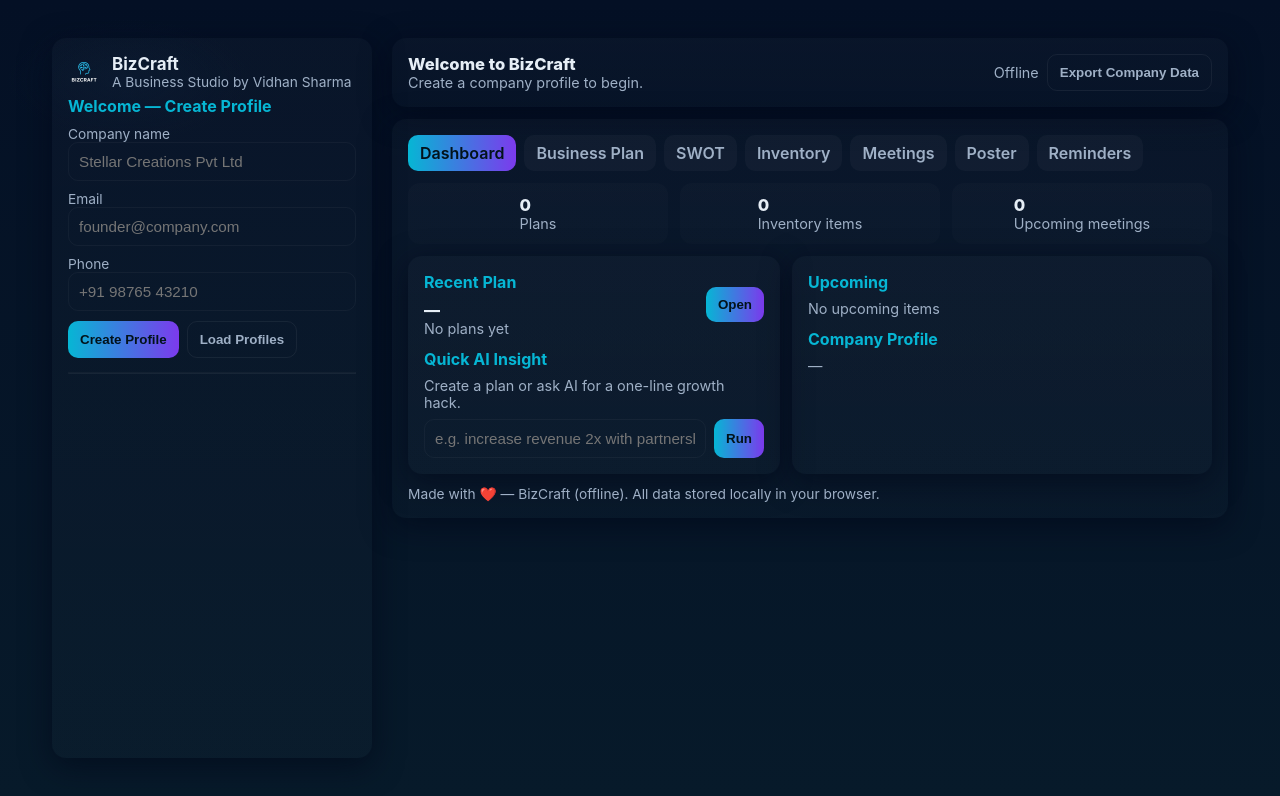
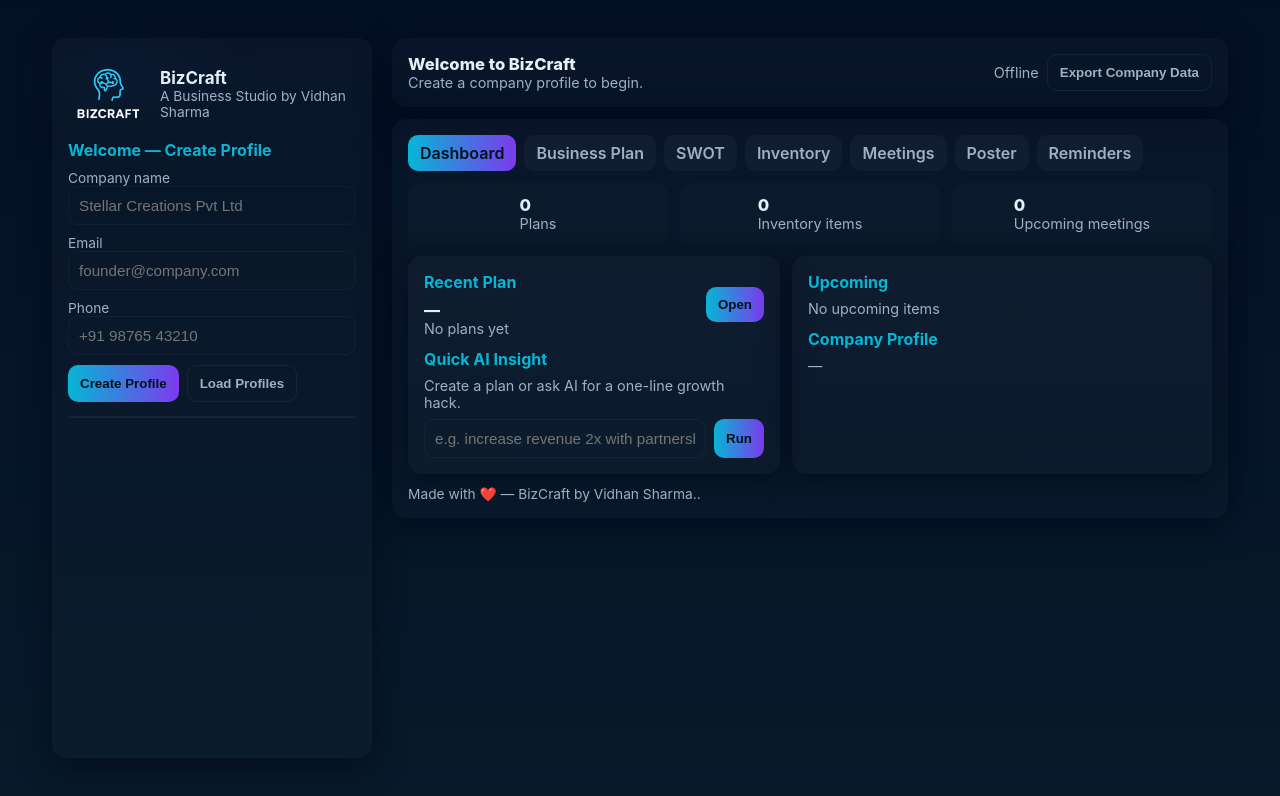
Before and after one commit to vidhansharmaofficial-debug/bizcraft-website, a plain HTML site: page index.html in a window 1280 px wide. Drawn offline with Linux system fonts and the light colour scheme.

Commit message:
Update index.html

```diff
--- a/index.html
+++ b/index.html
@@ -21,7 +21,7 @@
   .sidebar{min-height:720px;overflow:auto}
   .brand{display:flex;gap:12px;align-items:center;margin-bottom:6px}
   .logo img {
-  height: 2em;      /* make it bigger than the text */
+  height: 5em;      /* make it bigger than the text */
   width: auto;      /* keep aspect ratio */
   vertical-align: middle;
   display: inline-block;
@@ -365,7 +365,7 @@
 
       </div> <!-- viewArea -->
 
-      <footer>Made with ❤️ — BizCraft (offline). All data stored locally in your browser.</footer>
+      <footer>Made with ❤️ — BizCraft by Vidhan Sharma..</footer>
     </div>
   </main>
 </div>
```
